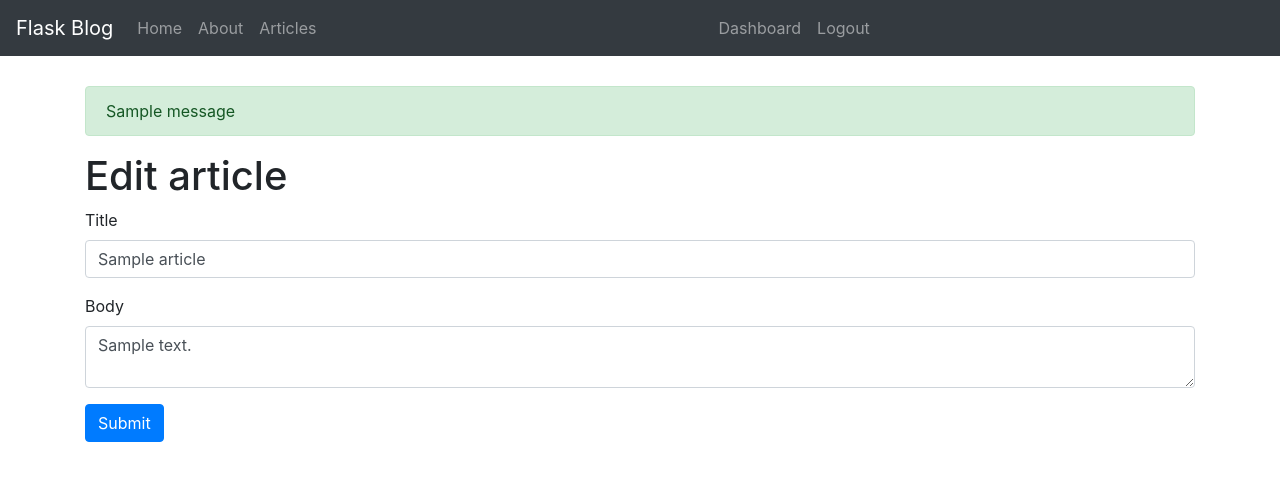
After one commit to NunoGaioPereira/FlaskBlog, a Flask app: page /edit_article/1 in a window 1280 px wide. The commit adds this page. Shown: the top 481 px of the page. Run offline with Flask 2, Linux system fonts and the light colour scheme; the visitor is signed in with stand-in values (Sample User, id 1); tables that the repository leaves empty or names only in its code hold one stand-in row (values such as "Sample post"); one stand-in notice (Sample message) is shown; some libraries are stand-ins or nearby versions.

Commit message:
Added register, login, logout, edit and delete posts

```diff
--- a/app.py
+++ b/app.py
@@ -1,12 +1,23 @@
 from flask import Flask, render_template, flash, redirect, url_for, session, request, logging
-from data import Articles
+#from data import Articles
 from flask_mysqldb import MySQL
 from wtforms import Form, StringField, TextAreaField, PasswordField, validators
 from passlib.hash import sha256_crypt
+from functools import wraps
+
 
 app = Flask(__name__)
 
-Articles = Articles()
+# Config MySQL
+app.config['MYSQL_HOST'] = 'localhost'
+app.config['MYSQL_USER'] = 'root'
+app.config['MYSQL_PASSWORD'] = 'nGlwwzfu4d5pdH2a'
+app.config['MYSQL_DB'] = 'myflaskapp'
+app.config['MYSQL_CURSORCLASS'] = 'DictCursor'
+# initialize MySQL
+mysql = MySQL(app)
+
+# Articles = Articles()
 
 @app.route('/')
 def index():
@@ -18,11 +29,26 @@ def about():
 
 @app.route('/articles')
 def articles():
-	return render_template('articles.html', articles = Articles)
+	cur = mysql.connection.cursor()
+
+	result = cur.execute("SELECT * FROM articles")
+	articles = cur.fetchall()
+
+	if result > 0:
+		return render_template('articles.html', articles=articles)
+	else:
+		msg = "No articles Found"
+		return render_template('articles.html', msg=msg)
+	cur.close()
 
 @app.route('/article/<string:id>')
 def article(id):
-	return render_template('article.html', id=id)
+	cur = mysql.connection.cursor()
+
+	result = cur.execute("SELECT * FROM articles WHERE id = %s", [id])
+	article = cur.fetchone()
+
+	return render_template('article.html', article=article)
 
 class RegisterForm(Form):
 	name = StringField('Name', [validators.Length(min=1, max=50)])
@@ -36,9 +62,192 @@ class RegisterForm(Form):
 
 @app.route('/register', methods=['GET', 'POST'])
 def register():
-	form = RegisterForm(reques.form)
+	form = RegisterForm(request.form)
+	if request.method == 'POST' and form.validate():
+		name = form.name.data
+		email = form.email.data
+		username = form.username.data
+		password = sha256_crypt.encrypt(str(form.password.data)) # encrypt password
+
+		# create cursor to database
+		cur = mysql.connection.cursor()
+
+		# insert new user in users table
+		cur.execute("INSERT INTO users(name, email, username, password) VALUES(%s, %s, %s, %s)", (name, email, username, password))
+		mysql.connection.commit()
+
+		# close connection
+		cur.close()
+
+		# flash message
+		flash('You are now registered and can login', 'success')
+
+		return redirect(url_for('login'))
+	return render_template('register.html', form=form)
+
+# user login
+@app.route('/login', methods=['GET', 'POST'])
+def login():
+	if request.method == 'POST':
+		# Get form fields
+		username = request.form['username']
+		password_candidate = request.form['password']
+
+		# create cursor
+		cur = mysql.connection.cursor()
+
+		# get user byh usernam
+		result = cur.execute("SELECT * FROM users WHERE username=%s", [username])
+
+		if result > 0:
+			# Get stored hash
+			data = cur.fetchone()
+			password = data['password']
+
+			# Compare the passowrds
+			if sha256_crypt.verify(password_candidate, password):
+				#app.logger.info('PASSWORD MATCHED')
+				session['logged_in'] = True
+				session['username'] = username
+
+				flash('You are now logged in', 'success')
+				return redirect(url_for('dashboard'))
+			else:
+				# app.logger.info('PASSWORD NOT MATCHED')
+				error = 'Invalid login'
+				return render_template('login.html', error=error)
+
+			cur.close()
+		else:
+			#app.logger.info("NO USER")
+			error = 'Username not found'
+			return render_template('login.html', error=error)
+
+	return render_template('login.html')
+
+# Check if user logged in
+def is_logged_in(f):
+	@wraps(f)
+	def wrap(*args, **kwargs):
+		if 'logged_in' in session:
+			return f(*args, **kwargs)
+		else:
+			flash('Unauthorized, please login', 'danger')
+			return redirect(url_for('login'))
+	return wrap
+
+# Log out
+@app.route('/logout')
+@is_logged_in
+def logout():
+	session.clear()
+	flash('You are now logged out', 'success')
+	return redirect(url_for('login'))
+
+# Dahsboard
+@app.route('/dashboard')
+@is_logged_in
+def dashboard():
+
+	cur = mysql.connection.cursor()
+
+	result = cur.execute("SELECT * FROM articles")
+	articles = cur.fetchall()
+
+	if result > 0:
+		return render_template('dashboard.html', articles=articles)
+	else:
+		msg = "No articles Found"
+		return render_template('dashboard.html', msg=msg)
+	cur.close()
+
+
+
+class ArticleForm(Form):
+	title = StringField('Title', [validators.Length(min=1, max=200)])
+	body = TextAreaField('Body', [validators.Length(min=30)])
+
+# Add article
+@app.route('/add_article', methods=['GET', 'POST'])
+@is_logged_in
+def add_article():
+	form = ArticleForm(request.form)
+	if request.method == 'POST' and form.validate():
+		title = form.title.data
+		body = form.body.data
+
+		# Create cursor
+		cur = mysql.connection.cursor()
+
+		cur.execute("INSERT INTO articles(title, body, author) VALUES(%s, %s, %s)", (title, body, session['username']))
+
+		mysql.connection.commit()
+
+		cur.close()
+
+		flash('Article Created', 'success')
+
+		return redirect(url_for('dashboard'))
+
+	return render_template('add_article.html', form=form)
+
+# Edit article
+@app.route('/edit_article/<string:id>', methods=['GET', 'POST'])
+@is_logged_in
+def edit_article(id):
+	# Create cursor
+	cur = mysql.connection.cursor()
+
+	# Get user by id
+	result = cur.execute("SELECT * FROM articles WHERE id = %s", [id])
+
+	article = cur.fetchone()
+
+	form = ArticleForm(request.form)
+
+	# Populate the fields
+	form.title.data = article['title']
+	form.body.data = article['body']
+
+
+	if request.method == 'POST' and form.validate():
+		title = request.form['title']
+		body = request.form['body']
+
+		# Create cursor
+		cur = mysql.connection.cursor()
+
+		cur.execute("UPDATE articles SET title=%s, body=%s WHERE id =%s", [title, body,id])
+
+
+		mysql.connection.commit()
+
+		cur.close()
+
+		flash('Article updated', 'success')
+
+		return redirect(url_for('dashboard'))
+
+	return render_template('edit_article.html', form=form)
+
+# Delete article
+@app.route('/delete_article/<string:id>', methods=['POST'])
+@is_logged_in
+def delete_article(id):
+	cur = mysql.connection.cursor()
+
+	cur.execute("DELETE FROM articles WHERE id=%s", [id])
+
+	mysql.connection.commit()
+
+	cur.close()
+
+	flash('Article deleted', 'success')
+
+	return redirect(url_for('dashboard'))
 
 if __name__ == "__main__":
+	app.secret_key='secret123'
 	app.run(debug=True)
 
 
@@ -55,5 +264,6 @@ CREATE TABLE users(
     register_date TIMESTAMP DEFAULT CURRENT_TIMESTAMP
 );
 
+CREATE TABLE articles (id INT(11) AUTO_INCREMENT PRIMARY KEY, title VARCHAR(255), author VARCHAR(100), body TEXT, create_date TIMESTAMP DEFAULT CURRENT_TIMESTAMP);
 
 '''
--- /dev/null
+++ b/templates/edit_article.html
@@ -0,0 +1,15 @@
+{% extends 'layout.html' %}
+
+{% block body %}
+	<h1>Edit article</h1>
+	{% from "includes/_formhelpers.html" import render_field %}
+	<form method="POST" action="">
+		<div class="form-group">
+			{{render_field(form.title, class_="form-control")}}
+		</div>
+		<div class="form-group">
+			{{render_field(form.body, class_="form-control", id="editor")}}
+		</div>
+		<p><input type="submit" value="Submit" class="btn btn-primary"></p>
+	</form>
+{% endblock %}
--- /dev/null
+++ b/templates/includes/_formhelpers.html
@@ -0,0 +1,9 @@
+{% macro render_field(field) %}
+	{{ field.label }}
+	{{ field(**kwargs)|safe}}
+	{% if field.errors %}
+		{% for error in field.errors %}
+			<span class="help-inline">{{ error }}</span>
+		{% endfor %}
+	{% endif %}
+{% endmacro %}
--- /dev/null
+++ b/templates/includes/_messages.html
@@ -0,0 +1,16 @@
+{% with messages = get_flashed_messages(with_categories=true) %}
+  {% if messages %}
+    {% for category, message in messages %}
+      <div class="alert alert-{{ category }}">{{ message }}</div>
+    {% endfor %}
+  {% endif %}
+{% endwith %}
+
+
+{% if error %}
+	<div class="alert alert-danger">{{error}}</div>
+{% endif %}
+
+{% if msg %}
+	<div class="alert alert-success">{{msg}}</div>
+{% endif %}
--- a/templates/includes/_nav.html
+++ b/templates/includes/_nav.html
@@ -16,5 +16,17 @@
         <a class="nav-link" href="/articles">Articles</a>
       </li>
     </ul>
+
+     <ul class="navbar-nav mr-auto navbar-right">
+      {% if session.logged_in %}
+      <li class="nav-item"><a class="nav-link" href="/dashboard">Dashboard</a></li>
+      <li class="nav-item"><a class="nav-link" href="/logout">Logout</a></li>
+      {% else %}
+      <li class="nav-item"><a class="nav-link" href="/register">Register</a></li>
+      <li class="nav-item"><a class="nav-link" href="/login">Login</a></li>
+
+      {% endif %}
+    </ul>
+
   </div>
 </nav>
--- a/templates/index.html
+++ b/templates/index.html
@@ -4,6 +4,10 @@
 	<div class="jumbotron text-center">
 		<h1>Welcomte to Flask Blog</h1>
 		<p class="lead">This application is built on the Python Flask framework</p>
+		{% if session.logged_in == NULL %}
+			<a href="/register" class="btn btn-primary btn-lg">Register</a>
+			<a href="/login" class="btn btn-success btn-lg">Login</a>
+		{% endif %}
 	</div>
 
 {% endblock %}
--- a/templates/layout.html
+++ b/templates/layout.html
@@ -8,11 +8,15 @@
 <body>
 	{% include 'includes/_nav.html' %}
 	<div class="container">
+		{% include 'includes/_messages.html' %}
 		{% block body %} {% endblock %}
 	</div>
 
 	<script src="https://stackpath.bootstrapcdn.com/bootstrap/4.4.1/js/bootstrap.min.js" integrity="sha384-wfSDF2E50Y2D1uUdj0O3uMBJnjuUD4Ih7YwaYd1iqfktj0Uod8GCExl3Og8ifwB6" crossorigin="anonymous"></script>
-
+	<script src="https://cdn.ckeditor.com/4.13.1/standard/ckeditor.js"></script>
+	<script type="text/javascript">
+		CKEDITOR.replace('editor')
+	</script>
 
 </body>
 </html>
```
Also changed, not shown: templates/add_article.html (added, +15 -0 lines), templates/article.html (+6 -1 lines), templates/dashboard.html (added, +32 -0 lines), templates/login.html (added, +17 -0 lines), templates/register.html (added, +24 -0 lines), 2 other files.
